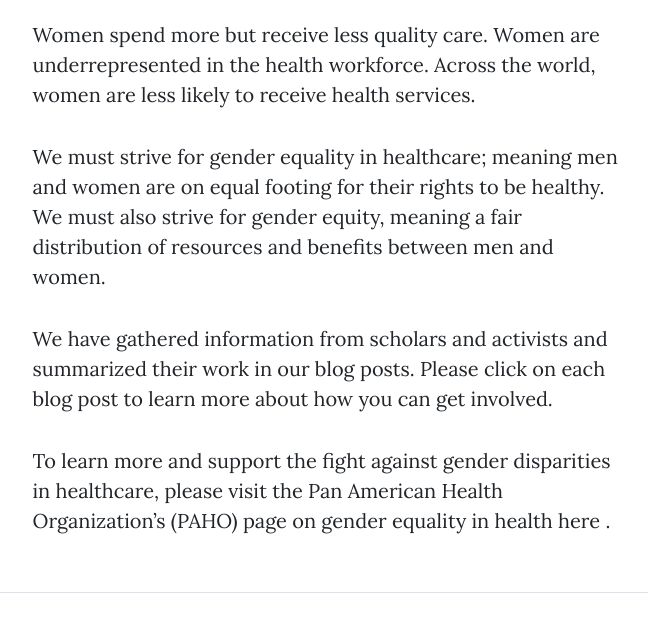
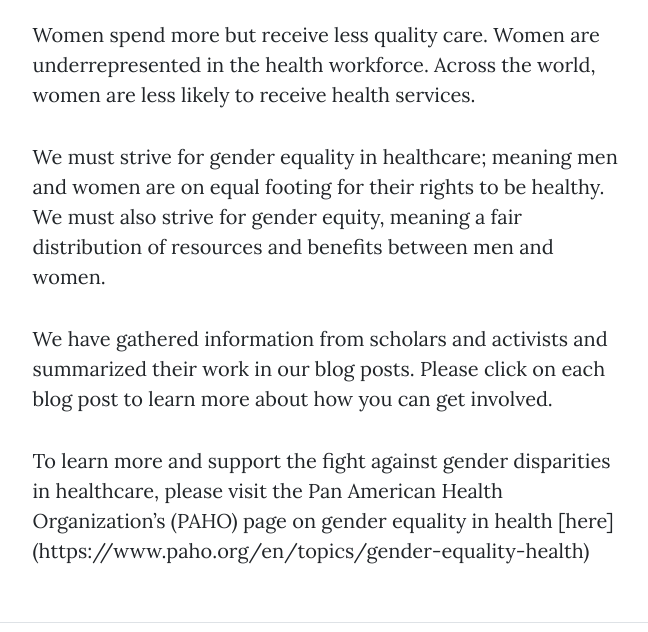
Before and after one commit to BrynRehling/ISS210SS23Sec004Team28, a plain HTML site: page about.html in a window 1280 px wide. Shown: the part 972-1604 px from the top of the page, without its empty margins (313-961 px from the left). Drawn offline with nearby package versions, Linux system fonts and the light colour scheme.

Commit message:
Update about.html

```diff
--- a/about.html
+++ b/about.html
@@ -58,7 +58,7 @@
                         <p>Women spend more but receive less quality care. Women are underrepresented in the health workforce. Across the world, women are less likely to receive health services.</p>
                         <p>We must strive for gender equality in healthcare; meaning men and women are on equal footing for their rights to be healthy. We must also strive for gender equity, meaning a fair distribution of resources and benefits between men and women.</p>
                         <p>We have gathered information from scholars and activists and summarized their work in our blog posts. Please click on each blog post to learn more about how you can get involved.</p>
-                        <p>To learn more and support the fight against gender disparities in healthcare, please visit the Pan American Health Organization’s (PAHO) page on gender equality in health here <https://www.paho.org/en/topics/gender-equality-health>.</p>
+                        <p>To learn more and support the fight against gender disparities in healthcare, please visit the Pan American Health Organization’s (PAHO) page on gender equality in health [here](https://www.paho.org/en/topics/gender-equality-health) <https://www.paho.org/en/topics/gender-equality-health></p>
                     </div>
                 </div>
             </div>
```
